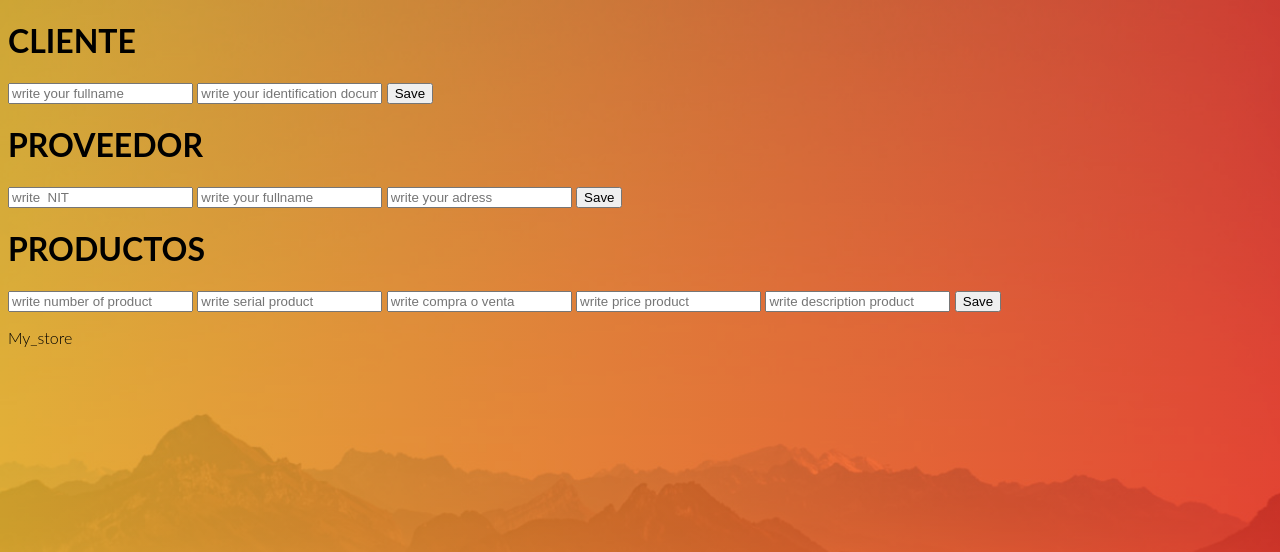
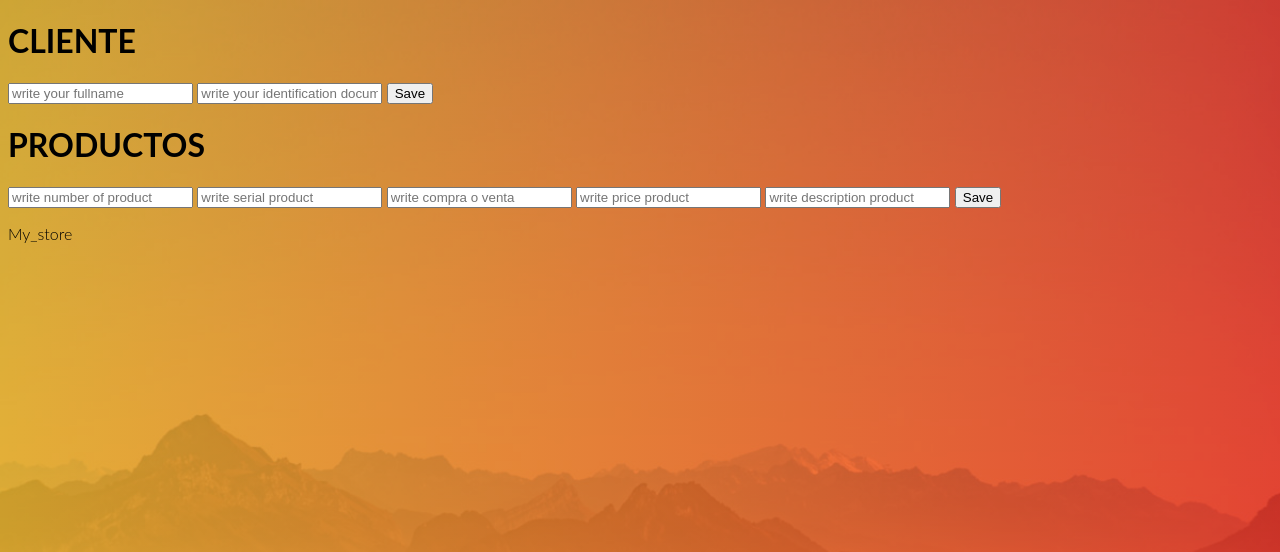
Before and after one commit to ANDRES3021/FULL_POWER, a Flask app: template templates/form.html in a window 1280 px wide. Shown: the top 552 px of the page. Run offline with Flask 2, Linux system fonts and the light colour scheme; the template is opened without the code that fills it, so the values that code supplies are empty; some libraries are stand-ins or nearby versions.

Commit message:
cambios otros

```diff
--- a/app.py
+++ b/app.py
@@ -38,7 +38,7 @@ def addclient_route():
         cursor.execute('INSERT INTO mov (client_id) SELECT MAX(id_client) FROM client')
         mysql.connection.commit()
 
-        return redirect('form.html')
+    return render_template('form.html')
 
 @app.route('/new_supplier', methods=['POST', 'GET'])
 def addsupp_route():
@@ -62,7 +62,7 @@ def addsupp_route():
         mysql.connection.commit()
 
 
-        return redirect('/')
+    return redirect('/')
 
 @app.route('/new_product', methods=['POST', 'GET'])
 def addproduct_route():
@@ -85,7 +85,7 @@ def addproduct_route():
     cursor.execute(f"""UPDATE product SET mov_id = (SELECT MAX(id_mov) FROM mov) WHERE serial_product = {ser_prod} AND type_prod = '{typep}'""")
     mysql.connection.commit()
 
-    return redirect('/')
+    return render_template('form.html')
 
 
 @app.route('/edit')
--- a/templates/form.html
+++ b/templates/form.html
@@ -12,12 +12,6 @@
         <input type="text" name="docident" placeholder="write your identification document"/>
         <button>Save</button>
     </form>
-    <form action ="/new_supplier" method="POST">
-        <h1>PROVEEDOR</h1>
-        <input type="text" name="nit" placeholder="write  NIT"/>
-        <input type="text" name="name" placeholder="write your fullname"/>
-        <input type="text" name="location" placeholder="write your adress"/>
-        <button>Save</button>
   </form>
   <form action ="/new_product" method="POST">
       <h1>PRODUCTOS</h1>
--- a/templates/index.html
+++ b/templates/index.html
@@ -19,6 +19,7 @@
         <li><a href="#">Venta</a>
           <ul>
             <li><a href="#">Cliente</a></li>
+            <li><a href="#">Prducto</a></li>
           </ul>
         </li>
         </li>
```
Lines whose indentation alone changed are shown as unchanged.
